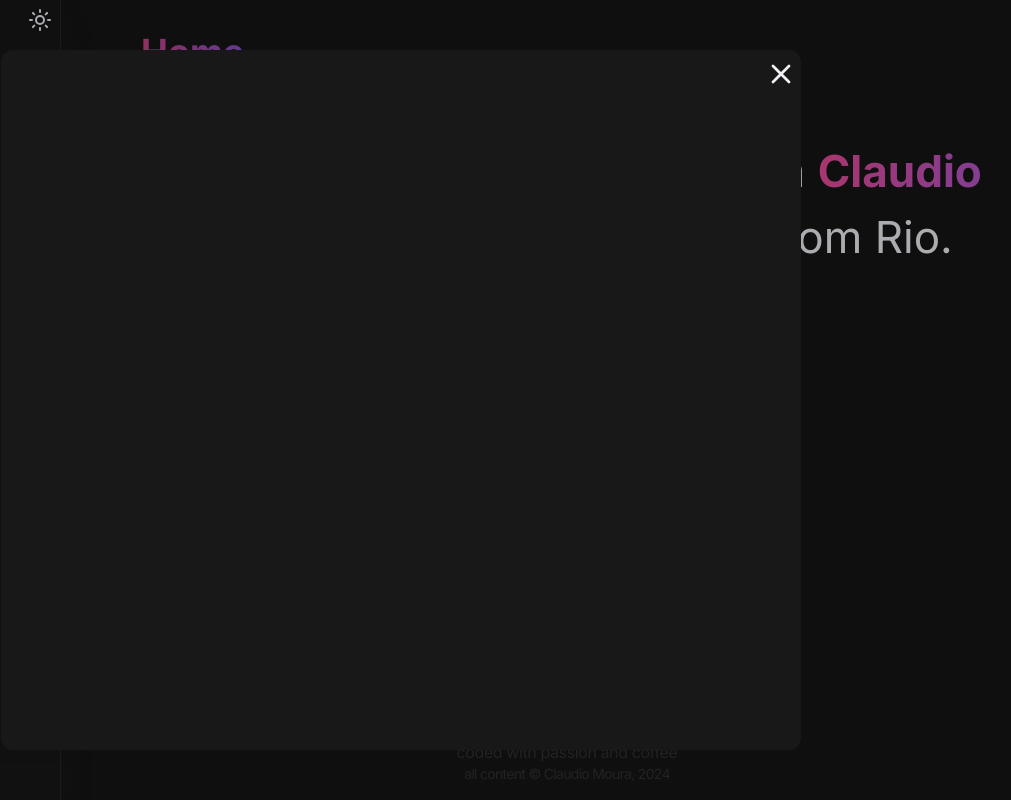
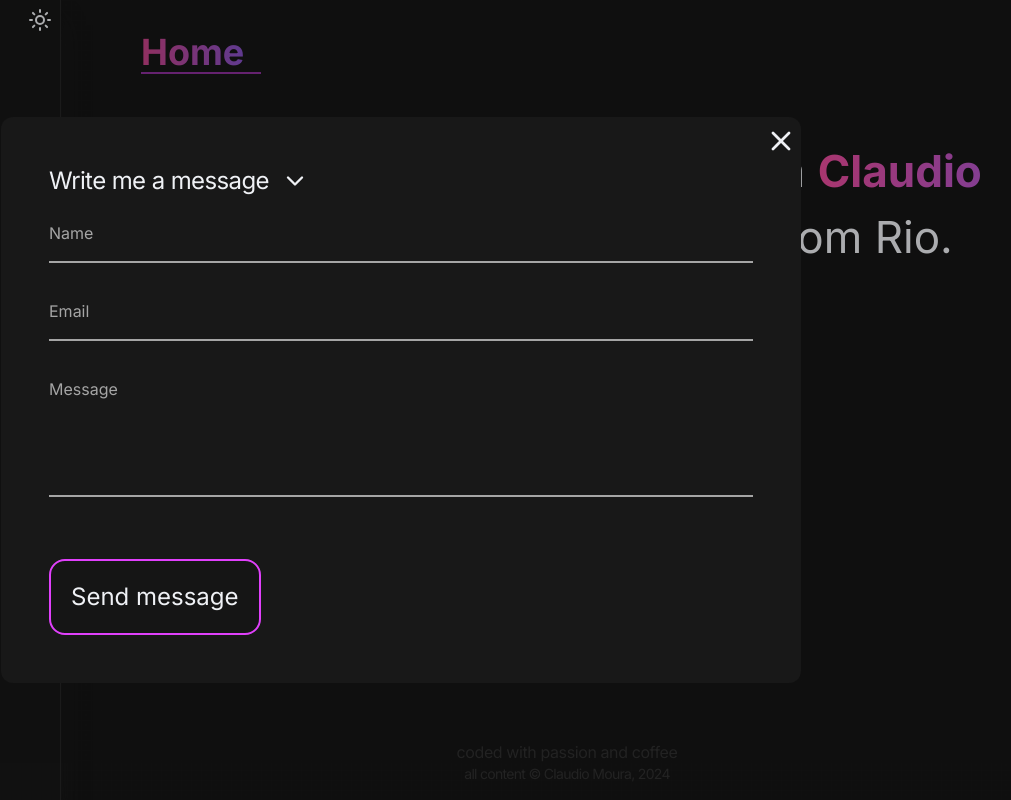
Before and after one commit to claudinxch/portfolio, a React (Vite) app: page / in a window 1280 px wide. Both pictures are taken after a click on the button "Hire me". Shown: the whole page, without its empty margins (239-1250 px from the left). Built offline with nearby package versions, Linux system fonts and the light colour scheme.

Commit message:
chore: finished contact-modal styling and created secondary button

```diff
--- a/src/components/contact-modal.tsx
+++ b/src/components/contact-modal.tsx
@@ -1,6 +1,7 @@
-import { X } from 'lucide-react'
+import { ChevronDown, X } from 'lucide-react'
 import { useTheme } from '../contexts/theme'
 import { useContactModal } from '../contexts/contact-modal'
+import { SecondaryButton } from './secondary-button'
 
 export const ContactModal = () => {
   const { mode } = useTheme()
@@ -8,7 +9,7 @@ export const ContactModal = () => {
   return (
     <div className="fixed flex top-0 bottom-0 left-0 right-0 bg-[#101010]/30 z-40 justify-center">
       <div
-        className={`flex flex-col relative w-[80%] h-[700px] my-auto rounded-xl p-12 ${mode === 'dark' ? 'text-[#EFF1F5] bg-[#181818]' : 'text-[#101010] bg-[#EFF1F5]'} animate-[in_0.4s] lg:w-[800px]`}
+        className={`flex flex-col relative w-[80%] h-fit my-auto rounded-xl p-12 ${mode === 'dark' ? 'text-[#EFF1F5] bg-[#181818]' : 'text-[#101010] bg-[#EFF1F5]'} animate-[in_0.4s] lg:w-[800px]`}
       >
         <button onClick={() => handleModalState(false)}>
           <X
@@ -16,6 +17,46 @@ export const ContactModal = () => {
             size={40}
           />
         </button>
+        <h3 className="inline-flex text-2xl tracking-tight gap-3">
+          Write me a message <ChevronDown size={28} className="self-center" />
+        </h3>
+
+        <form className="flex flex-col mt-6 gap-9">
+          <div>
+            <input
+              type="text"
+              name="from_name"
+              id="from_name"
+              placeholder="Name"
+              required
+              aria-invalid="true"
+              className={`pb-4 w-full outline-none bg-transparent placeholder-[#A5A5A5] border-b-2 border-[#A5A5A5] transition-colors duration-200 ${mode === 'dark' ? 'text-[#EFF1F5] focus:placeholder-[#EFF1F5] focus:border-[#EFF1F5]' : 'text-[#101010] focus:placeholder-[#101010] focus:border-[#101010]'}`}
+            />
+          </div>
+          <div>
+            <input
+              type="email"
+              name="from_email"
+              id="from_email"
+              placeholder="Email"
+              required
+              className={`pb-4 w-full outline-none bg-transparent placeholder-[#A5A5A5] border-b-2 border-[#A5A5A5] transition-colors duration-200 ${mode === 'dark' ? 'text-[#EFF1F5] focus:placeholder-[#EFF1F5] focus:border-[#EFF1F5]' : 'text-[#101010] focus:placeholder-[#101010] focus:border-[#101010]'}`}
+            />
+          </div>
+          <div>
+            <textarea
+              name="message"
+              id="message"
+              placeholder="Message"
+              required
+              aria-invalid="true"
+              className={`pb-4 h-[120px] w-full outline-none resize-none bg-transparent placeholder-[#A5A5A5] border-b-2 border-[#A5A5A5] transition-colors duration-200 ${mode === 'dark' ? 'text-[#EFF1F5] focus:placeholder-[#EFF1F5] focus:border-[#EFF1F5]' : 'text-[#101010] focus:placeholder-[#101010] focus:border-[#101010]'}`}
+            ></textarea>
+          </div>
+          <div className="flex items-center mt-5">
+            <SecondaryButton btnTitle="Send message" className="p-5" />
+          </div>
+        </form>
       </div>
     </div>
   )
--- /dev/null
+++ b/src/components/secondary-button.tsx
@@ -0,0 +1,23 @@
+import { ComponentProps } from 'react'
+import { useTheme } from '../contexts/theme'
+
+interface SecondaryButtonProps extends ComponentProps<'button'> {
+  btnTitle: string
+  className?: string
+}
+
+export const SecondaryButton = ({
+  btnTitle,
+  className,
+  ...props
+}: SecondaryButtonProps) => {
+  const { mode } = useTheme()
+  return (
+    <button
+      {...props}
+      className={`flex items-center rounded-2xl bg-opacity-[.35] border-2 border-[#E040FB] text-2xl font-inter ${mode === 'dark' ? 'text-[#EFF1F5] bg-[#101010]' : 'text-[#101010] bg-[#EFF1F5]'} ${className || ''}`}
+    >
+      {btnTitle}
+    </button>
+  )
+}
```
